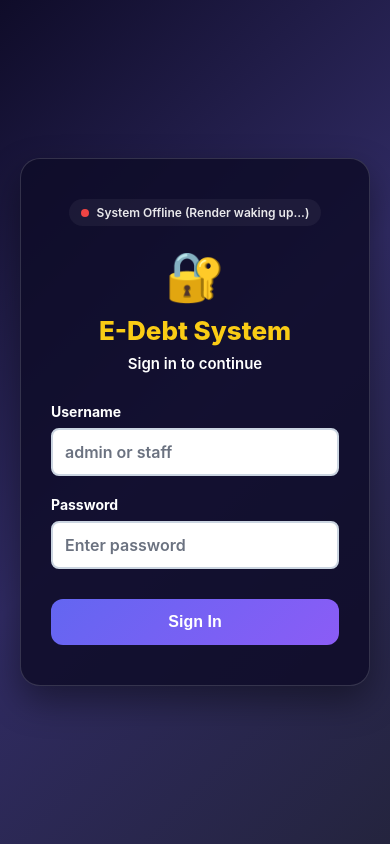
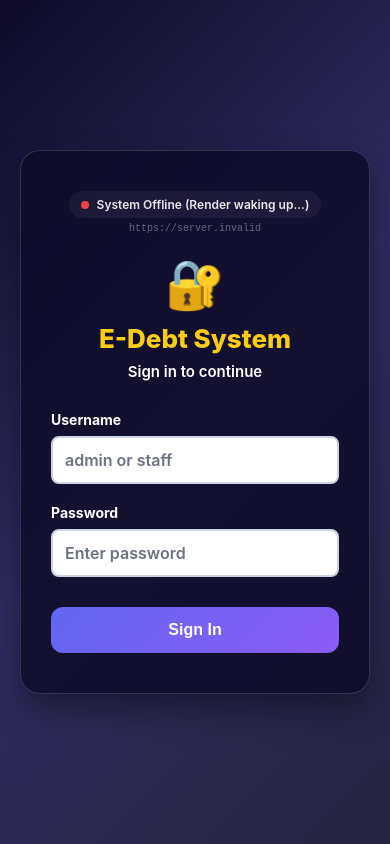
Before and after one commit to militantezeandrei-ops/Edebt, a React (Create React App) app in the folder client/: page / in a window 390 px wide. Built offline with nearby package versions, Linux system fonts and the light colour scheme; no server answers.

Commit message:
UI: Add backend indicator and increase health check timeout for mobile resilience

```diff
--- a/client/src/components/Login.css
+++ b/client/src/components/Login.css
@@ -29,13 +29,23 @@
     align-items: center;
     justify-content: center;
     gap: 8px;
-    margin-bottom: 20px;
+    margin-bottom: 5px;
+    /* Reduced to make room for indicator */
     padding: 6px 12px;
     background: rgba(255, 255, 255, 0.05);
     border-radius: 20px;
     width: fit-content;
     margin-left: auto;
     margin-right: auto;
+}
+
+.backend-indicator {
+    font-size: 10px;
+    color: #94a3b8;
+    opacity: 0.6;
+    margin-bottom: 20px;
+    font-family: monospace;
+    word-break: break-all;
 }
 
 .status-dot {
--- a/client/src/components/Login.js
+++ b/client/src/components/Login.js
@@ -48,19 +48,23 @@ const Login = ({ onLogin }) => {
     useEffect(() => {
         const checkServer = async () => {
             try {
-                const res = await axios.get(`${API_URL}/api/health`, { timeout: 5000 });
+                // Increased timeout to 30s to handle Render cold starts
+                const res = await axios.get(`${API_URL}/api/health?t=${Date.now()}`, {
+                    timeout: 30000
+                });
                 if (res.data.status === 'OK') {
                     setServerStatus('online');
                 } else {
                     setServerStatus('offline');
                 }
             } catch (err) {
+                console.warn('Health check failed:', err.message);
                 setServerStatus('offline');
             }
         };
 
         checkServer();
-        const interval = setInterval(checkServer, 10000); // Check every 10s
+        const interval = setInterval(checkServer, 15000); // Check every 15s
         return () => clearInterval(interval);
     }, []);
 
@@ -152,6 +156,7 @@ const Login = ({ onLogin }) => {
                                 serverStatus === 'online' ? 'System Online' : 'System Offline (Render waking up...)'}
                         </span>
                     </div>
+                    <div className="backend-indicator">{API_URL}</div>
                     <div className="app-logo">🔐</div>
                     <h2>E-Debt System</h2>
                     <p className="login-subtitle">
```
